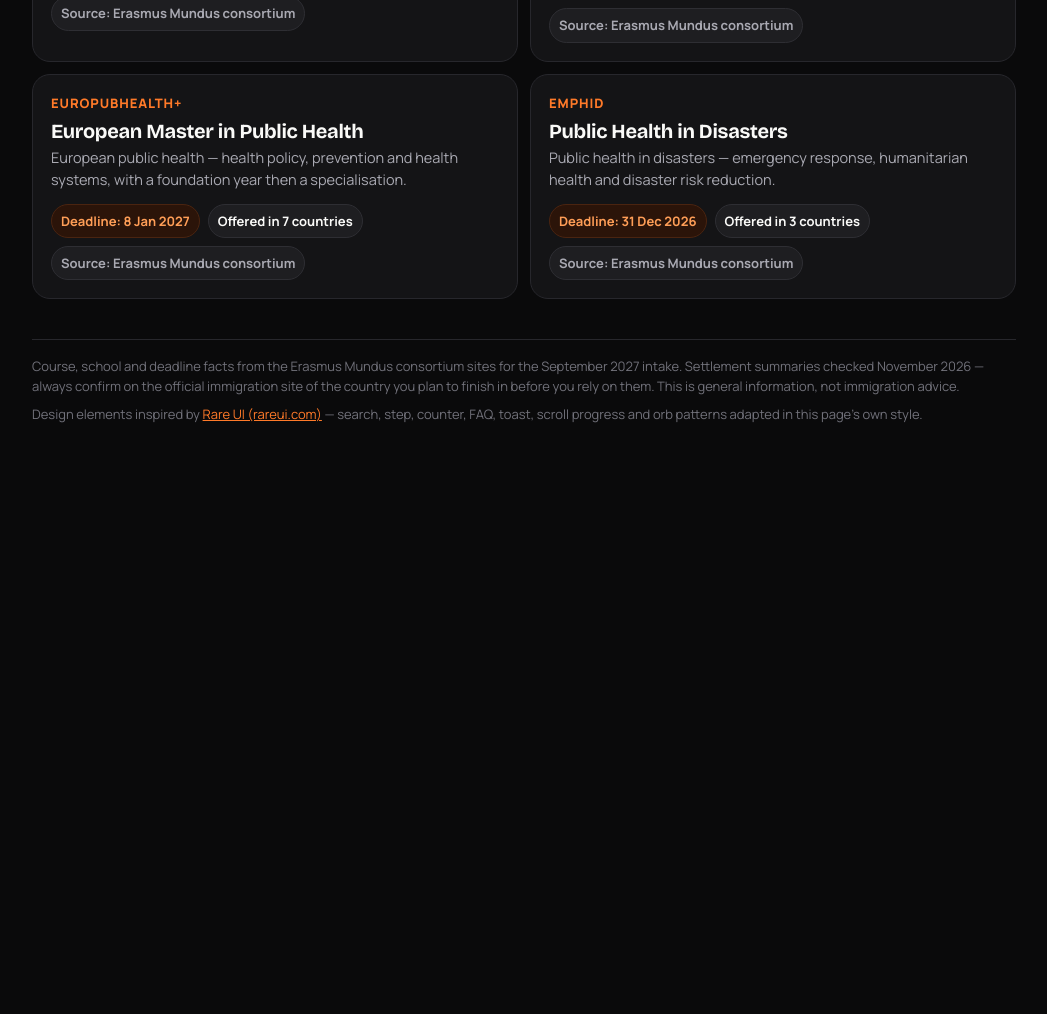
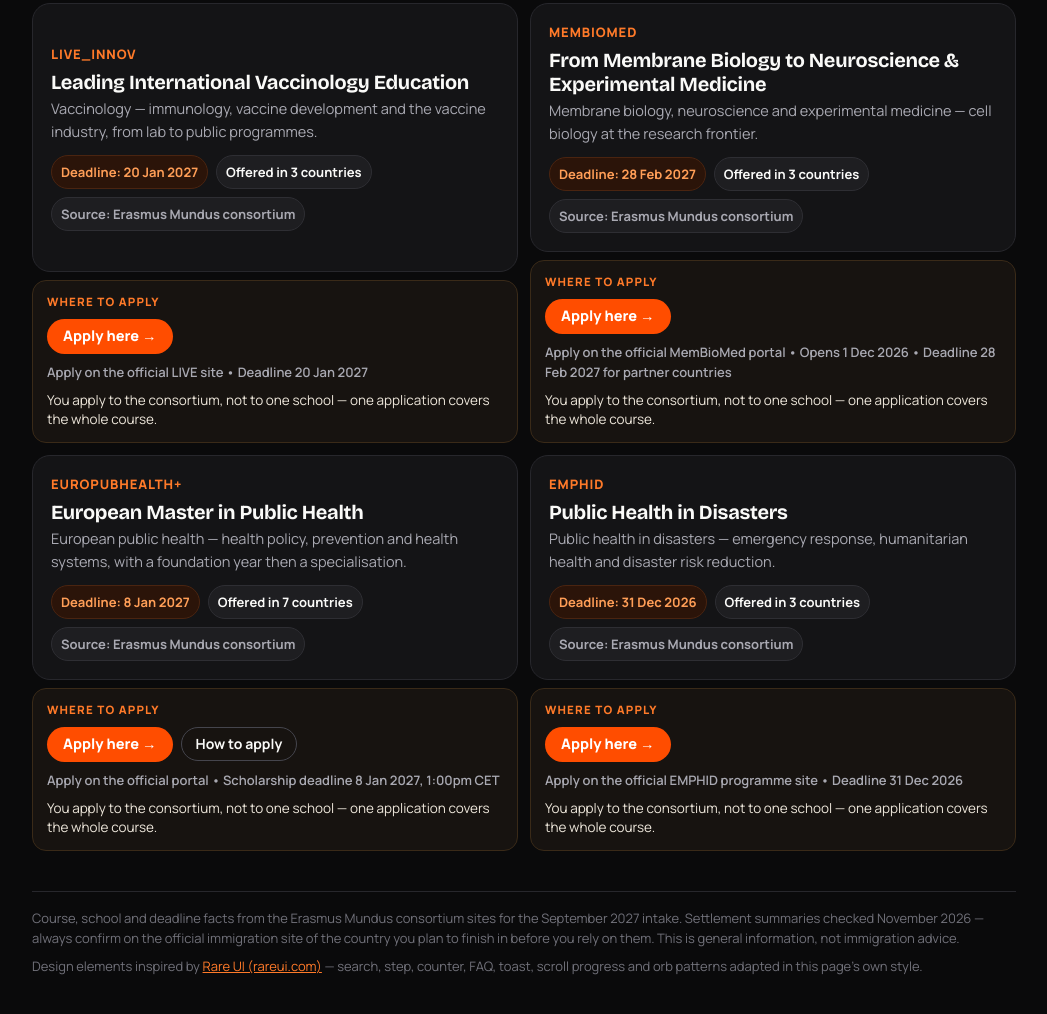
Before and after one commit to osaiged-boo/atlanticvotes, a plain HTML site: page erasmus-mundus-private.html in a window 1280 px wide. Shown: the part 1378-2392 px from the top of the page, without its empty margins (116-1163 px from the left). Before the commit the page ends 1866 px from the top, so only its background shows below. Drawn offline with nearby package versions, Linux system fonts and the light colour scheme.

Commit message:
Erasmus page: add Where to apply with official links per course (noindex, no site links)

```diff
--- a/erasmus-mundus-private.html
+++ b/erasmus-mundus-private.html
@@ -84,6 +84,20 @@ a{color:var(--org2)} button{font:inherit;cursor:pointer}
 .course-card .code{font-size:13px;letter-spacing:.07em;text-transform:uppercase;font-weight:800;color:var(--org2)}
 .course-card h3{font-size:20px;margin:6px 0 4px;line-height:1.2}
 .course-card .desc{color:var(--muted);font-size:14.5px;margin:0}
+.course-item{display:flex;flex-direction:column}
+.course-item .course-card{flex:1}
+.apply-box{margin-top:8px;background:#171310;border:1px solid #3A2A18;border-radius:14px;padding:12px 14px}
+.apply-box .apply-kicker{font-size:11.5px;letter-spacing:.1em;text-transform:uppercase;font-weight:800;color:var(--org2);margin-bottom:8px}
+.apply-actions{display:flex;flex-wrap:wrap;gap:8px;align-items:center}
+.apply-btn{display:inline-flex;align-items:center;gap:6px;background:var(--org);color:#fff;text-decoration:none;font-weight:800;font-size:14.5px;padding:10px 16px;border-radius:999px;line-height:1;white-space:nowrap}
+.apply-btn:hover{background:#FF6A1A;color:#fff}
+.how-btn{display:inline-flex;align-items:center;background:transparent;color:var(--ink);text-decoration:none;font-weight:700;font-size:14px;padding:9px 14px;border-radius:999px;border:1px solid #45454D;line-height:1;white-space:nowrap}
+.how-btn:hover{border-color:var(--org);color:var(--org2)}
+.apply-when{font-size:13px;color:var(--muted);font-weight:600;width:100%}
+.apply-honest{font-size:13.5px;color:#EDE6DA;margin:9px 0 0;line-height:1.45}
+.where-apply{margin-top:18px;background:#1C1C1F;border:1px solid #333338;border-radius:16px;padding:18px}
+.where-apply h4{font-family:"Bricolage Grotesque",sans-serif;font-size:22px;margin:0 0 4px;line-height:1.1}
+.where-apply .wa-sub{color:var(--muted);font-size:14.5px;margin:0 0 14px}
 .country-grid{display:grid;grid-template-columns:repeat(2,1fr);gap:10px}
 @media(min-width:700px){.country-grid{grid-template-columns:repeat(3,1fr)}}
 @media(min-width:960px){.country-grid{grid-template-columns:repeat(4,1fr)}}
@@ -222,6 +236,32 @@ var FULL = {
   "IDOHNext":"Infectious Diseases and One Health",
   "EMPHID":"Public Health in Disasters"
 };
+var APPLY = {
+  "IMIM":{url:"https://www.innovativemedicine.eu/", label:"Apply on the official IMIM site", when:"Applications open 25 Nov 2026 • Deadline 4 Jan 2027"},
+  "IDOHNext":{url:"https://applications.infectious-diseases-one-health.eu/", label:"Apply on the official IDOHNext portal", when:"Opens 1 Dec 2026 • Deadline 15 Jan 2027"},
+  "LIVE_Innov":{url:"https://masterlive-vaccinology.eu/", label:"Apply on the official LIVE site", when:"Deadline 20 Jan 2027"},
+  "MemBioMed":{url:"https://cotedazur-master-membiomed.tchooz.app/membiomed-2027-2029", label:"Apply on the official MemBioMed portal", when:"Opens 1 Dec 2026 • Deadline 28 Feb 2027 for partner countries"},
+  "Europubhealth+":{url:"https://emundus.izp.cm-uj.krakow.pl/", label:"Apply on the official portal", when:"Scholarship deadline 8 Jan 2027, 1:00pm CET", how:"https://www.europubhealth.org/application-procedure/"},
+  "EMPHID":{url:"https://masterpublichealthdisasters.eu/", label:"Apply on the official EMPHID programme site", when:"Deadline 31 Dec 2026"}
+};
+function applyBoxHTML(code, compact){
+  var a = APPLY[code];
+  if(!a) return '';
+  var how = a.how ? '<a class="how-btn" href="'+a.how+'" target="_blank" rel="noopener">How to apply</a>' : '';
+  return '<div class="apply-box"><div class="apply-kicker">Where to apply</div>'
+    + '<div class="apply-actions"><a class="apply-btn" href="'+a.url+'" target="_blank" rel="noopener">Apply here →</a>'+how
+    + '<span class="apply-when">'+a.label+' • '+a.when+'</span></div>'
+    + '<p class="apply-honest">You apply to the consortium, not to one school — one application covers the whole course.</p></div>';
+}
+function whereApplyHTML(code){
+  var a = APPLY[code];
+  if(!a) return '';
+  var how = a.how ? '<a class="how-btn" href="'+a.how+'" target="_blank" rel="noopener">How to apply</a>' : '';
+  return '<div class="where-apply"><h4>Where to apply</h4>'
+    + '<p class="wa-sub">'+FULL[code]+' ('+code+') — '+a.label+'. '+a.when+'.</p>'
+    + '<div class="apply-actions"><a class="apply-btn" href="'+a.url+'" target="_blank" rel="noopener">Apply here →</a>'+how+'</div>'
+    + '<p class="apply-honest">You apply to the consortium, not to one school — one application covers the whole course.</p></div>';
+}
 
 /* The 6 courses — searched by name, full title, description and subject keywords */
 var COURSES = [
@@ -430,13 +470,15 @@ function renderCourses(){
   courseGrid.innerHTML = list.map(function(x){
     var c = x.c;
     var n = countriesForCourse(c.code).length;
-    return '<button class="course-card'+(c.code===selCourse?' active':'')+'" data-course="'+c.code+'">'
+    return '<div class="course-item"><button class="course-card'+(c.code===selCourse?' active':'')+'" data-course="'+c.code+'">'
       + '<div class="code">'+c.code+'</div>'
       + '<h3>'+FULL[c.code]+'</h3>'
       + '<p class="desc">'+c.desc+'</p>'
       + '<div class="meta"><span class="pill deadline">Deadline: '+DEADLINES[c.code]+'</span>'
       + '<span class="pill">Offered in '+n+(n===1?' country':' countries')+'</span>'
-      + '<span class="pill source">Source: Erasmus Mundus consortium</span></div></button>';
+      + '<span class="pill source">Source: Erasmus Mundus consortium</span></div></button>'
+      + applyBoxHTML(c.code, true)
+      + '</div>';
   }).join('');
   courseGrid.querySelectorAll('.course-card').forEach(function(btn){
     btn.addEventListener('click', function(){
@@ -528,6 +570,7 @@ function renderSettlement(){
     + faqItem('What permit comes next', d.next, false)
     + faqItem('Path to long-term residence', d.pr, false)
     + '</div>'
+    + whereApplyHTML(s.course)
     + '<div class="honest"><strong>Important:</strong> This settlement plan applies to the country where you finish and hold your student permit at graduation — not to every country you visit during the Erasmus mobility. If you want to settle in '+selCountry+', plan to finish there and confirm your final placement with the consortium before you accept a mobility track.</div>'
     + '</article>';
   settlePanel.querySelectorAll('.faq-item').forEach(function(item){
```
